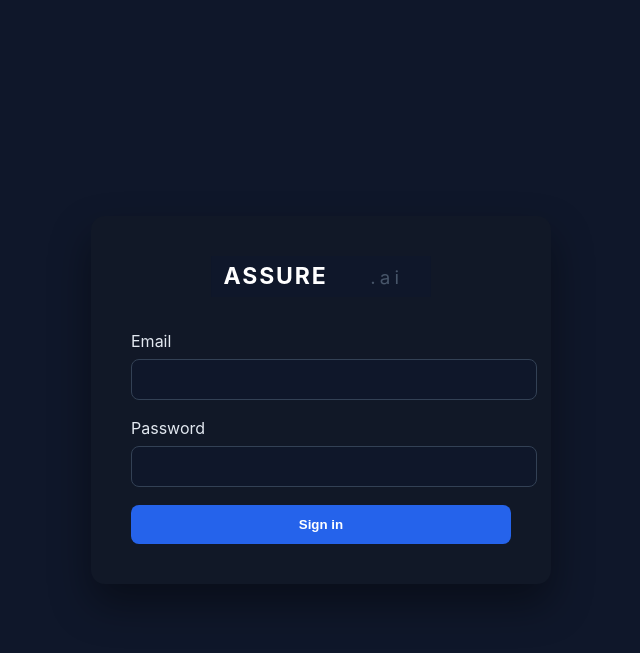
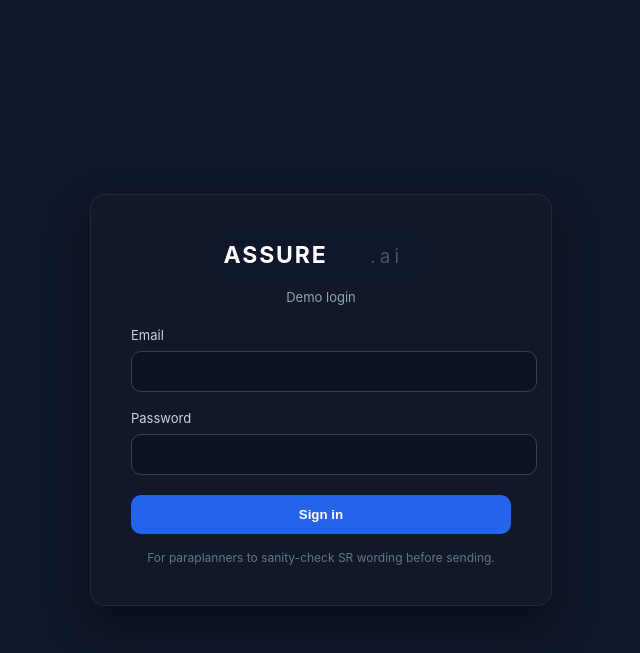
Before and after one commit to AssureAI/assure-fca-monitor, a FastAPI app: page /login in a window 1280 px wide. Shown: the top 653 px of the page, without its empty margins (319-959 px from the left). Run offline with FastAPI, Linux system fonts and the light colour scheme; parts of the project's set-up code (start-up, migrations or seed data) failed here and were passed over.

Commit message:
Update login.html

```diff
--- a/templates/login.html
+++ b/templates/login.html
@@ -21,51 +21,91 @@
       border-radius: 14px;
       width: 380px;
       box-shadow: 0 20px 40px rgba(0,0,0,0.4);
+      border: 1px solid #1F2937;
     }
     .logo {
       text-align: center;
-      margin-bottom: 30px;
+      margin-bottom: 22px;
+    }
+    .sub {
+      text-align: center;
+      color: #94A3B8;
+      font-size: 13px;
+      margin-top: 8px;
+      margin-bottom: 18px;
+    }
+    .error {
+      background: rgba(239, 68, 68, 0.12);
+      border: 1px solid rgba(239, 68, 68, 0.35);
+      color: #FCA5A5;
+      padding: 10px 12px;
+      border-radius: 10px;
+      font-size: 13px;
+      margin-bottom: 14px;
+    }
+    label {
+      display:block;
+      font-size: 13px;
+      color: #CBD5E1;
+      margin-top: 12px;
     }
     input {
       width: 100%;
       padding: 12px;
       margin-top: 8px;
-      margin-bottom: 18px;
-      border-radius: 8px;
+      margin-bottom: 6px;
+      border-radius: 10px;
       border: 1px solid #334155;
-      background: #0F172A;
+      background: #0B1220;
       color: #E2E8F0;
+      outline: none;
+    }
+    input:focus {
+      border-color: #2563EB;
+      box-shadow: 0 0 0 3px rgba(37,99,235,0.25);
     }
     button {
       width: 100%;
       padding: 12px;
-      border-radius: 8px;
+      border-radius: 10px;
       border: none;
       background: #2563EB;
       color: white;
-      font-weight: 600;
+      font-weight: 700;
       cursor: pointer;
+      margin-top: 14px;
     }
-    button:hover {
-      background: #1D4ED8;
+    button:hover { background: #1D4ED8; }
+    .muted {
+      text-align:center;
+      margin-top: 16px;
+      color: #64748B;
+      font-size: 12px;
     }
   </style>
 </head>
 <body>
   <div class="card">
     <div class="logo">
-      <img src="/static/logo-dark.svg" width="220" />
+      <img src="/static/logo-dark.svg" width="220" alt="Assure"/>
+      <div class="sub">Demo login</div>
     </div>
+
+    {% if error %}
+      <div class="error">{{ error }}</div>
+    {% endif %}
 
     <form method="post" action="/login">
       <label>Email</label>
-      <input type="email" name="email" required />
+      <input type="email" name="email" autocomplete="username" required />
 
       <label>Password</label>
-      <input type="password" name="password" required />
+      <input type="password" name="password" autocomplete="current-password" required />
 
       <button type="submit">Sign in</button>
     </form>
+
+    <div class="muted">For paraplanners to sanity-check SR wording before sending.</div>
   </div>
 </body>
 </html>
```
